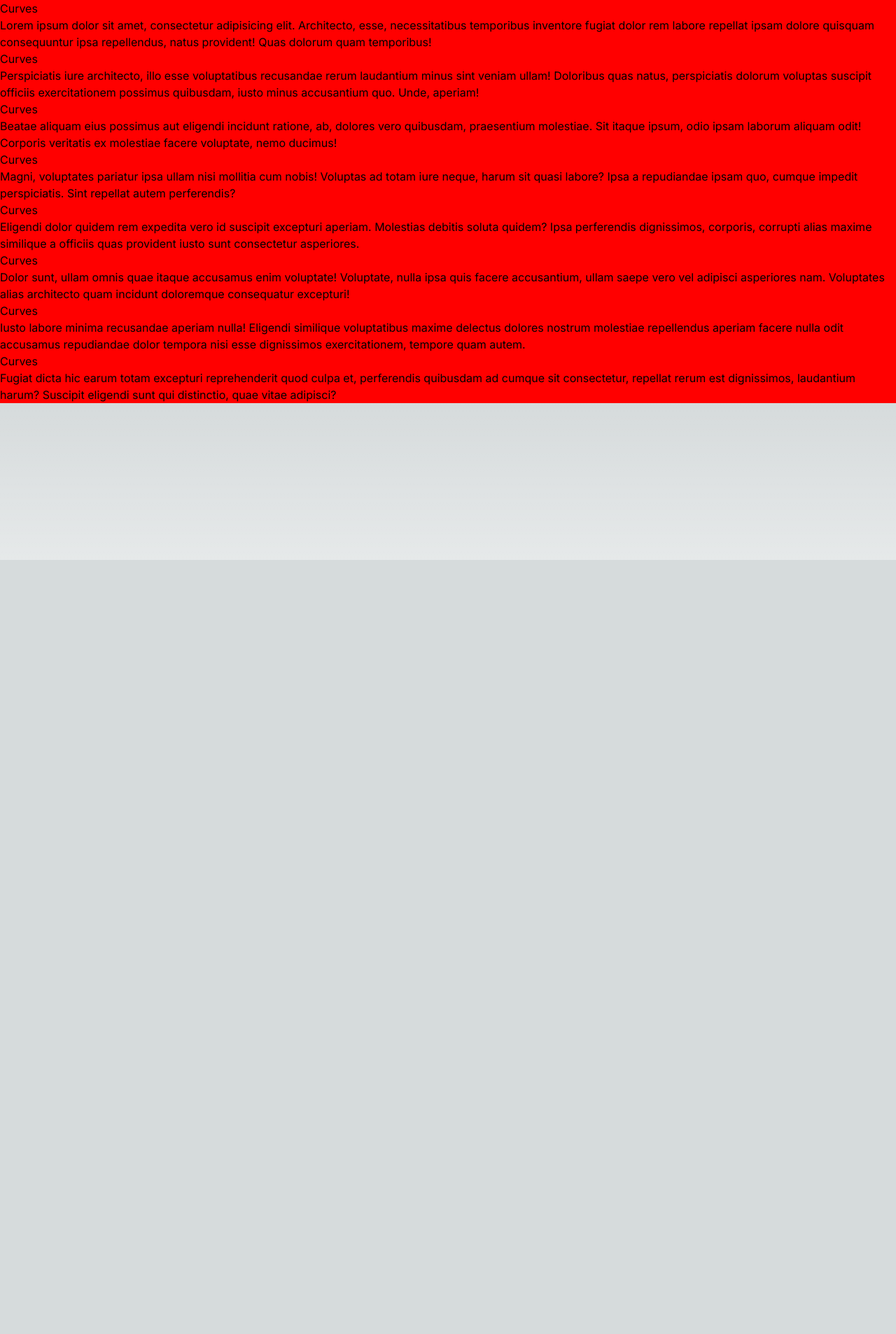
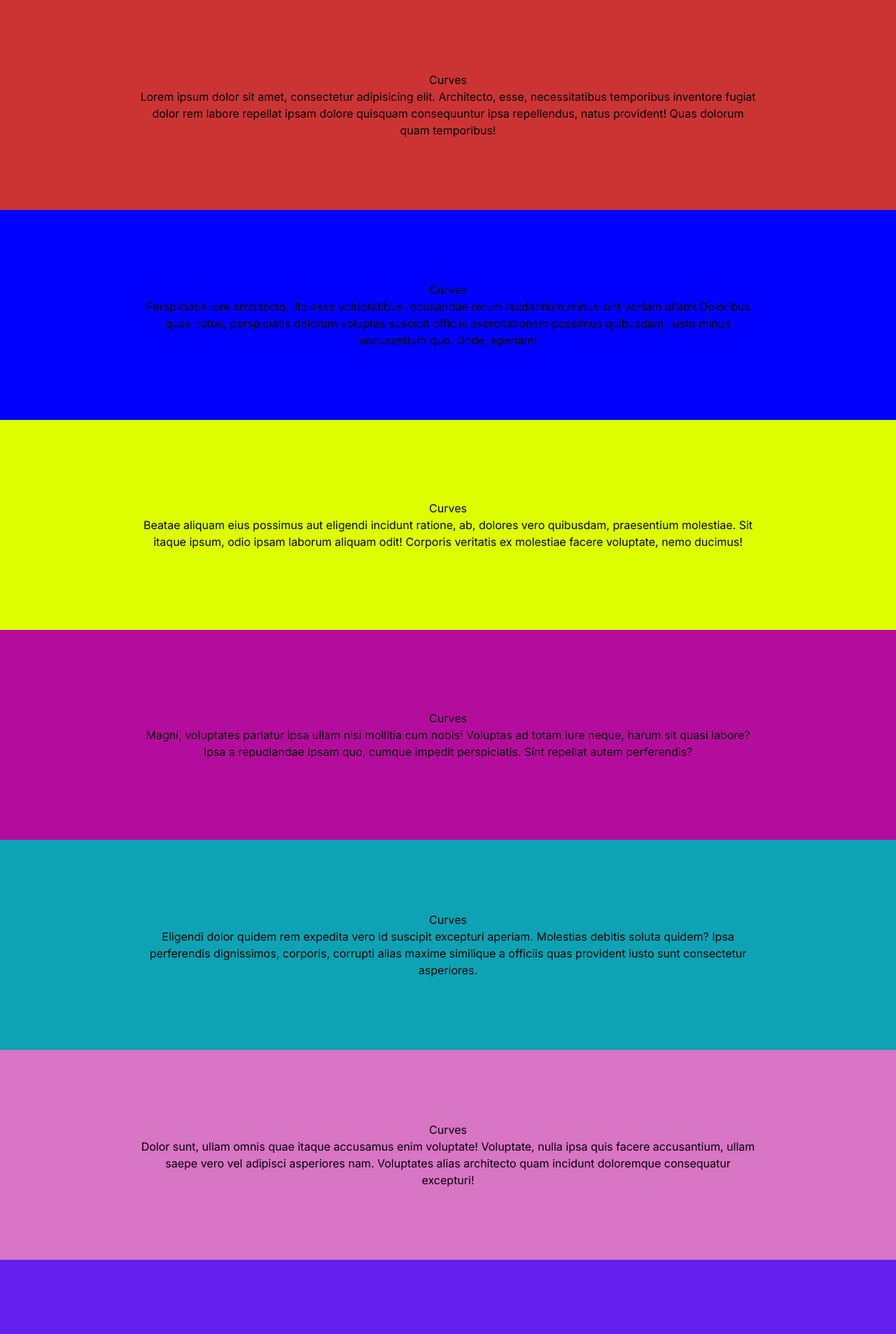
Before and after one commit to booi-dev/shokesu, a Next.js app: page /curve-sections in a window 1280 px wide. Shown: the top 1906 px of the page at 70% size. Before the commit the page ends 800 px from the top, so only its background shows below. Built offline with nearby package versions, Linux system fonts and the light colour scheme.

Commit message:
Add colors

```diff
--- a/src/app/curve-sections/page.tsx
+++ b/src/app/curve-sections/page.tsx
@@ -4,7 +4,7 @@ import "./styles.css";
 const page = () => {
   return (
     <div className="curve-sections">
-      <section>
+      <section className="red">
         <h1>Curves</h1>
         <p>
           Lorem ipsum dolor sit amet, consectetur adipisicing elit. Architecto,
@@ -13,7 +13,8 @@ const page = () => {
           provident! Quas dolorum quam temporibus!
         </p>
       </section>
-      <section>
+
+      <section className="blue">
         <h1>Curves</h1>
         <p>
           Perspiciatis iure architecto, illo esse voluptatibus recusandae rerum
@@ -22,7 +23,8 @@ const page = () => {
           iusto minus accusantium quo. Unde, aperiam!
         </p>
       </section>
-      <section>
+
+      <section className="green">
         <h1>Curves</h1>
         <p>
           Beatae aliquam eius possimus aut eligendi incidunt ratione, ab,
@@ -31,7 +33,8 @@ const page = () => {
           voluptate, nemo ducimus!
         </p>
       </section>
-      <section>
+
+      <section className="yellow">
         <h1>Curves</h1>
         <p>
           Magni, voluptates pariatur ipsa ullam nisi mollitia cum nobis!
@@ -40,7 +43,8 @@ const page = () => {
           autem perferendis?
         </p>
       </section>
-      <section>
+
+      <section className="violet">
         <h1>Curves</h1>
         <p>
           Eligendi dolor quidem rem expedita vero id suscipit excepturi aperiam.
@@ -49,7 +53,8 @@ const page = () => {
           iusto sunt consectetur asperiores.
         </p>
       </section>
-      <section>
+
+      <section className="pink">
         <h1>Curves</h1>
         <p>
           Dolor sunt, ullam omnis quae itaque accusamus enim voluptate!
@@ -58,7 +63,8 @@ const page = () => {
           doloremque consequatur excepturi!
         </p>
       </section>
-      <section>
+
+      <section className="teal">
         <h1>Curves</h1>
         <p>
           Iusto labore minima recusandae aperiam nulla! Eligendi similique
@@ -67,7 +73,7 @@ const page = () => {
           esse dignissimos exercitationem, tempore quam autem.
         </p>
       </section>
-      <section>
+      <section className="brown">
         <h1>Curves</h1>
         <p>
           Fugiat dicta hic earum totam excepturi reprehenderit quod culpa et,
--- a/src/app/curve-sections/styles.css
+++ b/src/app/curve-sections/styles.css
@@ -1,3 +1,58 @@
 .curve-sections {
-  background-color: red;
+  width: 100%;
+  margin-inline: auto;
 }
+
+.curve-sections section {
+  text-align: center;
+  display: flex;
+  flex-direction: column;
+  align-items: center;
+  justify-content: center;
+  height: 300px;
+  background-color: teal;
+  padding: 2rem;
+}
+
+.curve-sections section p {
+  max-width: 55rem;
+  margin-inline: auto;
+}
+
+.curve-sections section:nth-child(1) {
+  background-color: rgb(204, 52, 52);
+}
+
+.curve-sections section:nth-child(2) {
+  background-color: blue;
+}
+
+.curve-sections section:nth-child(3) {
+  background-color: rgb(221, 255, 0);
+  color: black;
+}
+
+.curve-sections section:nth-child(4) {
+  background-color: rgb(180, 13, 157);
+  color: black;
+}
+
+.curve-sections section:nth-child(5) {
+  background-color: rgb(13, 163, 180);
+  color: black;
+}
+
+.curve-sections section:nth-child(6) {
+  background-color: rgb(216, 117, 197);
+  color: black;
+}
+
+.curve-sections section:nth-child(7) {
+  background-color: rgb(99, 31, 235);
+  color: black;
+}
+
+.curve-sections section:nth-child(8) {
+  background-color: rgb(234, 230, 21);
+  color: black;
+}
```
